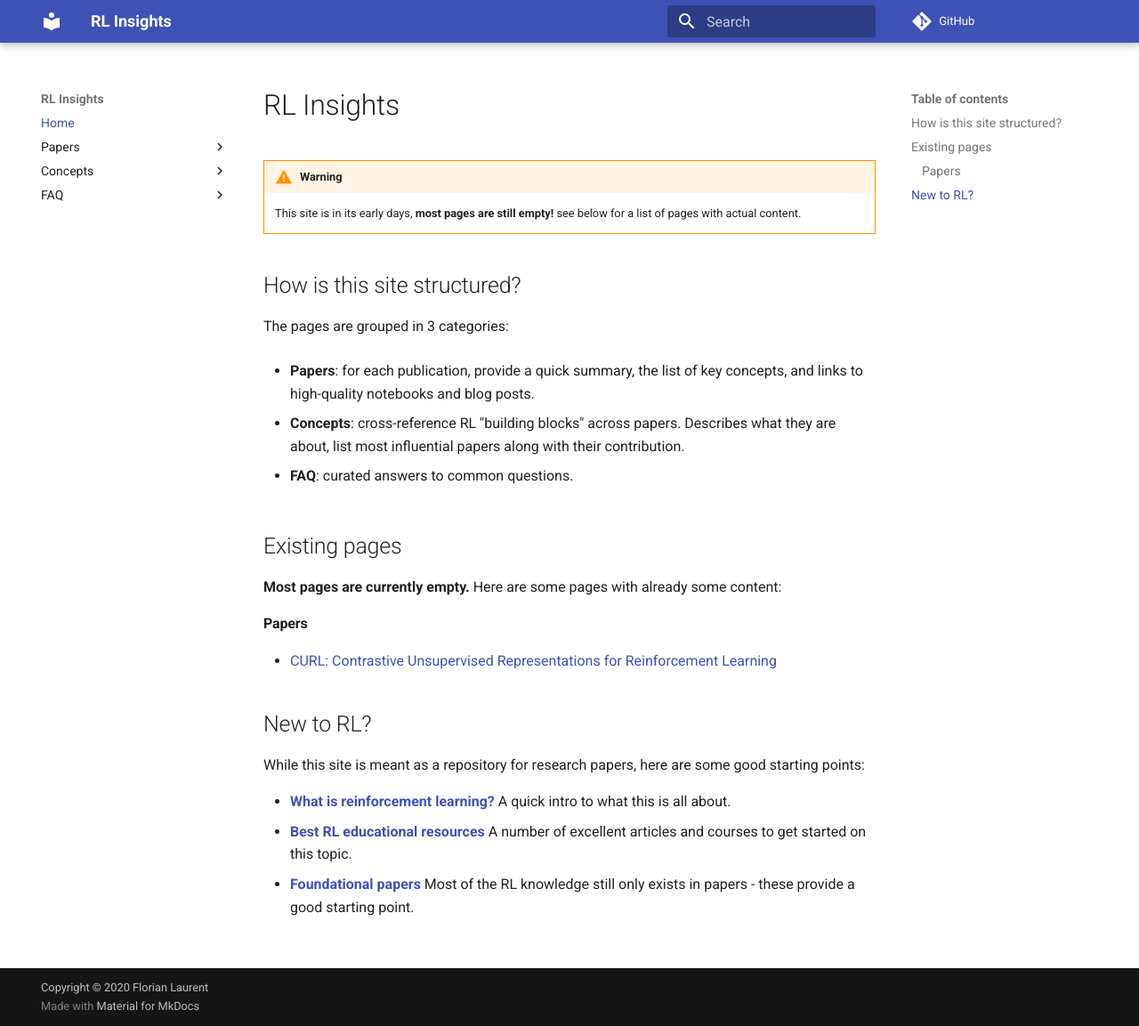
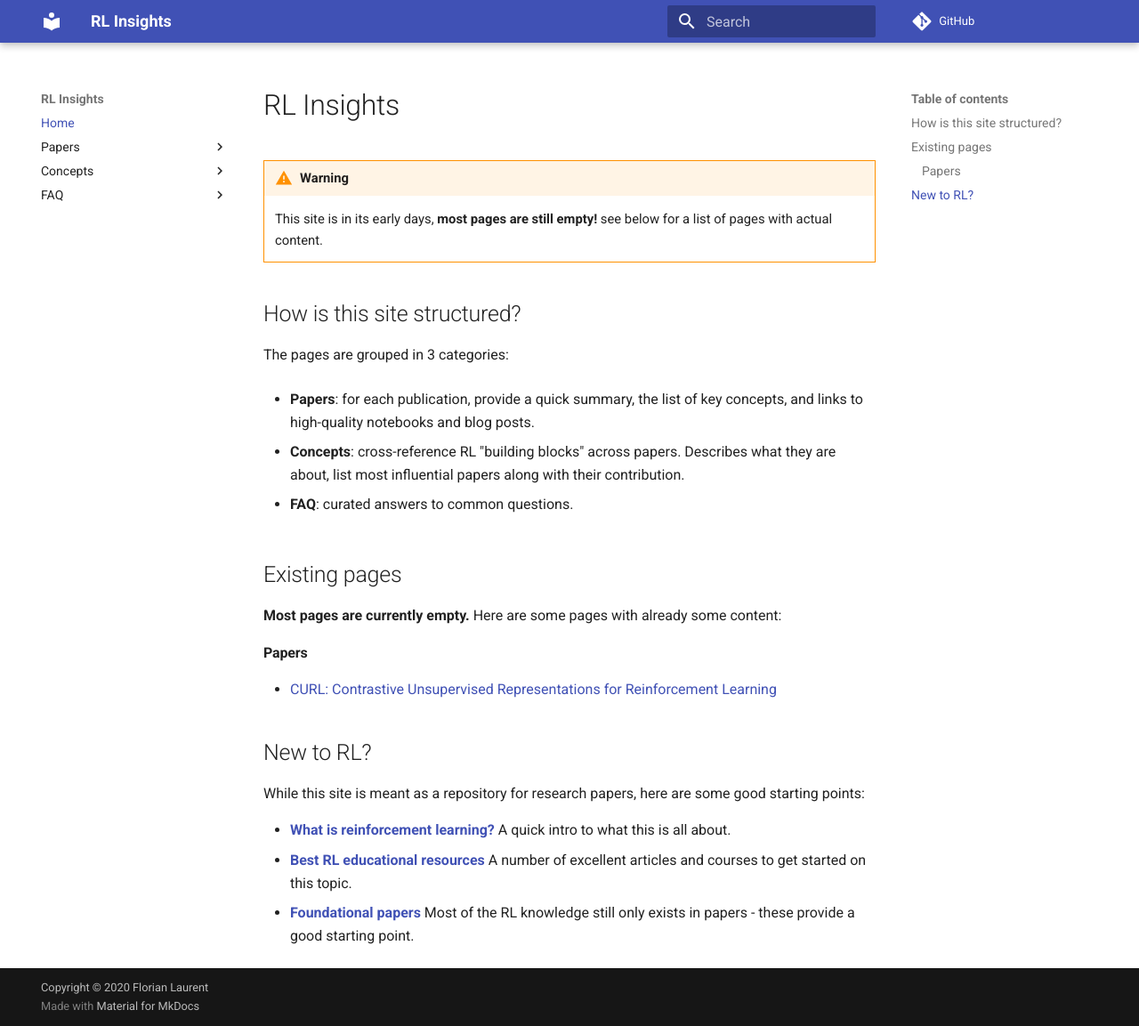
Before and after one commit to MasterScrat/rl-insights, an MkDocs documentation site: the page built from docs/index.md, in a window 1280 px wide and 1153 px high. Shown: the whole window at 89% size. Built offline with MkDocs 1.6.1 and Material for MkDocs 9.7.7, drawn with Linux system fonts in a browser that asks for light colours; comment, search, counter and statistics services are not loaded.

Commit message:
Flatter design

```diff
--- a/docs/stylesheets/extra.css
+++ b/docs/stylesheets/extra.css
@@ -8,5 +8,15 @@
 }
 
 .md-typeset h1 {
-    color: rgba(0,0,0,.87);
+    color: rgba(0, 0, 0, .87);
 }
+
+@media only screen and (min-width: 60em) {
+    [data-md-toggle=search]:checked ~ .md-header .md-search__output {
+        box-shadow: none;
+    }
+}
+
+.md-typeset .admonition, .md-typeset details {
+    font-size: .74rem;
+}
```
